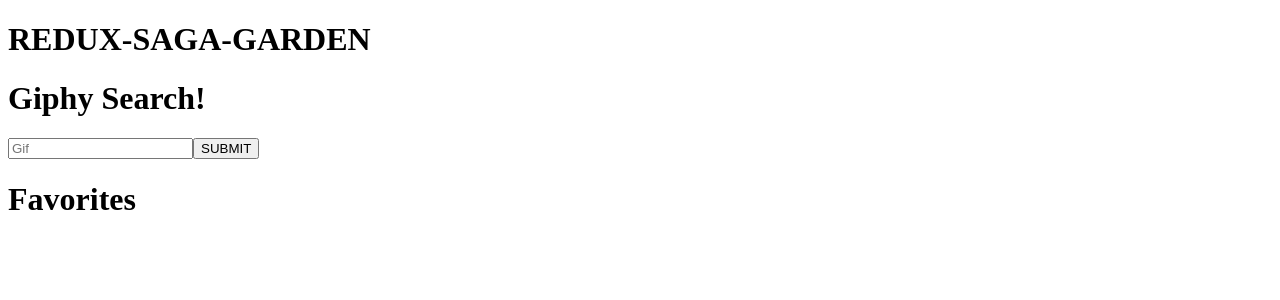
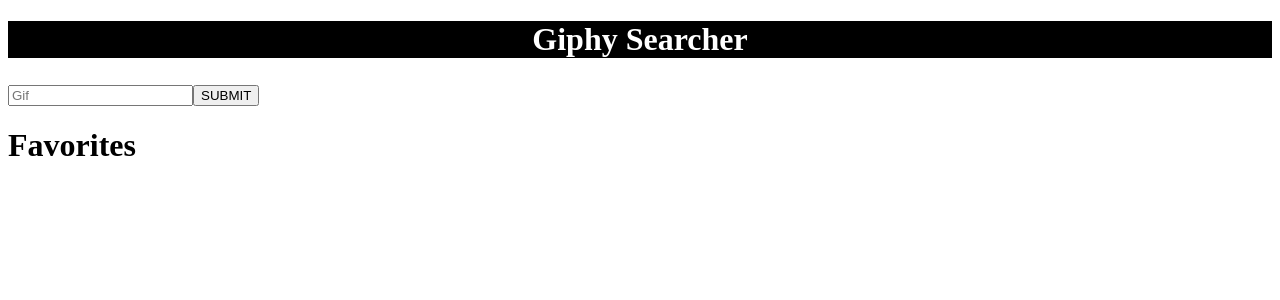
Before and after one commit to Proutyeahs/group-giphy-saga-project, a React (Create React App) app: page / in a window 1280 px wide. Shown: the top 300 px of the page. Built offline with nearby package versions, Linux system fonts and the light colour scheme.

Commit message:
header styling and gallerylist

```diff
--- a/src/components/App/App.js
+++ b/src/components/App/App.js
@@ -9,7 +9,6 @@
   return (
     <div>
       <Header />
-      <h1>Giphy Search!</h1>
       <Search />
       <Favorites />
       <GalleryList />
--- a/src/components/GalleryItem/GalleryItem.jsx
+++ b/src/components/GalleryItem/GalleryItem.jsx
@@ -1,7 +1,10 @@
-function GalleryItem() {
+function GalleryItem({imgURL}) {
     return (
-        <>
-        </>
+        <div>
+            <img src={imgURL} />
+
+            <button>Favorite</button>
+        </div>
     )
 }
 
--- /dev/null
+++ b/src/components/GalleryList/GalleryList.css
@@ -0,0 +1,26 @@
+img {
+    width: 350px;
+    height: 300px;
+    box-shadow: 18px 15px 18px gray;
+    border: 3px solid black;
+}
+
+.imageDiv{
+    height: 300px;
+    width: 350px;
+    margin: 26px;
+    text-align: center;
+
+
+}
+
+.listDiv {
+    display: flex;
+    flex-wrap: wrap;
+    flex-direction: row;
+
+}
+
+button {
+    margin-top: 5px;
+}
--- a/src/components/GalleryList/GalleryList.jsx
+++ b/src/components/GalleryList/GalleryList.jsx
@@ -1,10 +1,22 @@
 import GalleryItem from "../GalleryItem/GalleryItem";
+import { useSelector } from 'react-redux'
+import './GalleryList.css'
 
 function GalleryList() {
+
+    const store = useSelector(store => store.giphyItems)
     return(
-        <>
-
-        </>
+        <div className="listDiv">
+        {store.map(pic => {
+            return (
+                <div className="imageDiv">
+                <img src={pic.images.original.url}/>
+                <button>Favorite</button>
+                </div>
+                // <GalleryItem imageURL={pic.images.original.url}/>
+            )
+        })}
+        </div>
     )
 }
 
--- /dev/null
+++ b/src/components/Header/Header.css
@@ -0,0 +1,6 @@
+.App {
+    text-align: center;
+    background-color: black;
+    color: white;
+
+}
--- a/src/components/Header/Header.jsx
+++ b/src/components/Header/Header.jsx
@@ -1,8 +1,10 @@
+import './Header.css'
+
 function Header() {
     return (
         <div className="App">
             <header className="App-header">
-                <h1>REDUX-SAGA-GARDEN</h1>
+                <h1>Giphy Searcher</h1>
             </header>
         </div>
     )
--- a/src/index.js
+++ b/src/index.js
@@ -14,6 +14,7 @@
 const giphyItems = (state = [], action) => {
   switch (action.type) {
     case 'GIPHY_LIST':
+        console.log(action.payload)
       return action.payload.data
     default:
       return state;
```
Also changed, not shown: 1 other file (tests, documents, lock files or other folders).
